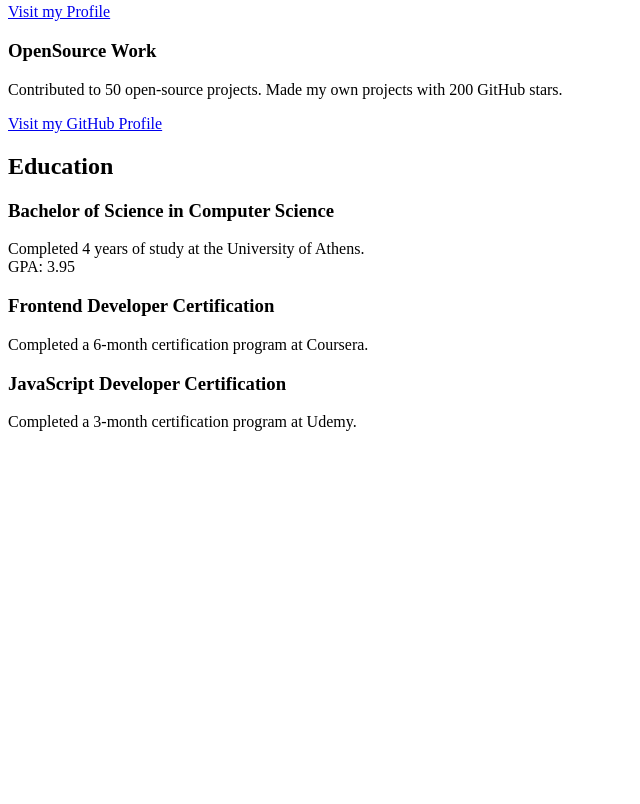
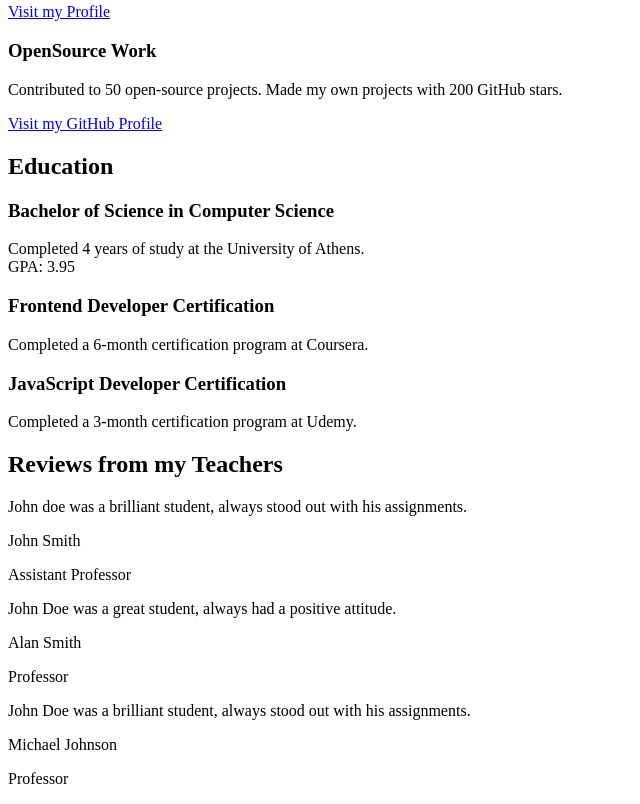
Before and after one commit to devchsykas/roadmapsh-projects, a plain HTML site: page 03-personal-portfolio/index.html in a window 1280 px wide. Shown: the part 1116-1920 px from the top of the page, without its empty margins (0-640 px from the left). Before the commit the page ends 1563 px from the top, so only its background shows below. Drawn offline with Linux system fonts and the light colour scheme.

Commit message:
"Added Reviews section with three reviews from teachers to personal portfolio index.html"

```diff
--- a/03-personal-portfolio/index.html
+++ b/03-personal-portfolio/index.html
@@ -150,6 +150,35 @@
           </p>
         </div>
       </section>
+      <!-- Reviews Section -->
+      <section class="review-section">
+        <h2 class="review-section-heading">Reviews from my Teachers</h2>
+        <div class="reviews">
+          <div class="review">
+            <p class="review-text">
+              John doe was a brilliant student, always stood out with his
+              assignments.
+            </p>
+            <p class="review-author">John Smith</p>
+            <p class="review-author-property">Assistant Professor</p>
+          </div>
+          <div class="review">
+            <p class="review-text">
+              John Doe was a great student, always had a positive attitude.
+            </p>
+            <p class="review-author">Alan Smith</p>
+            <p class="review-author-property">Professor</p>
+          </div>
+          <div class="review">
+            <p class="review-text">
+              John Doe was a brilliant student, always stood out with his
+              assignments.
+            </p>
+            <p class="review-author">Michael Johnson</p>
+            <p class="review-author-property">Professor</p>
+          </div>
+        </div>
+      </section>
       <!-- Contact Section -->
       <section class="contact-section"></section>
       <!-- Footer Section -->
```
